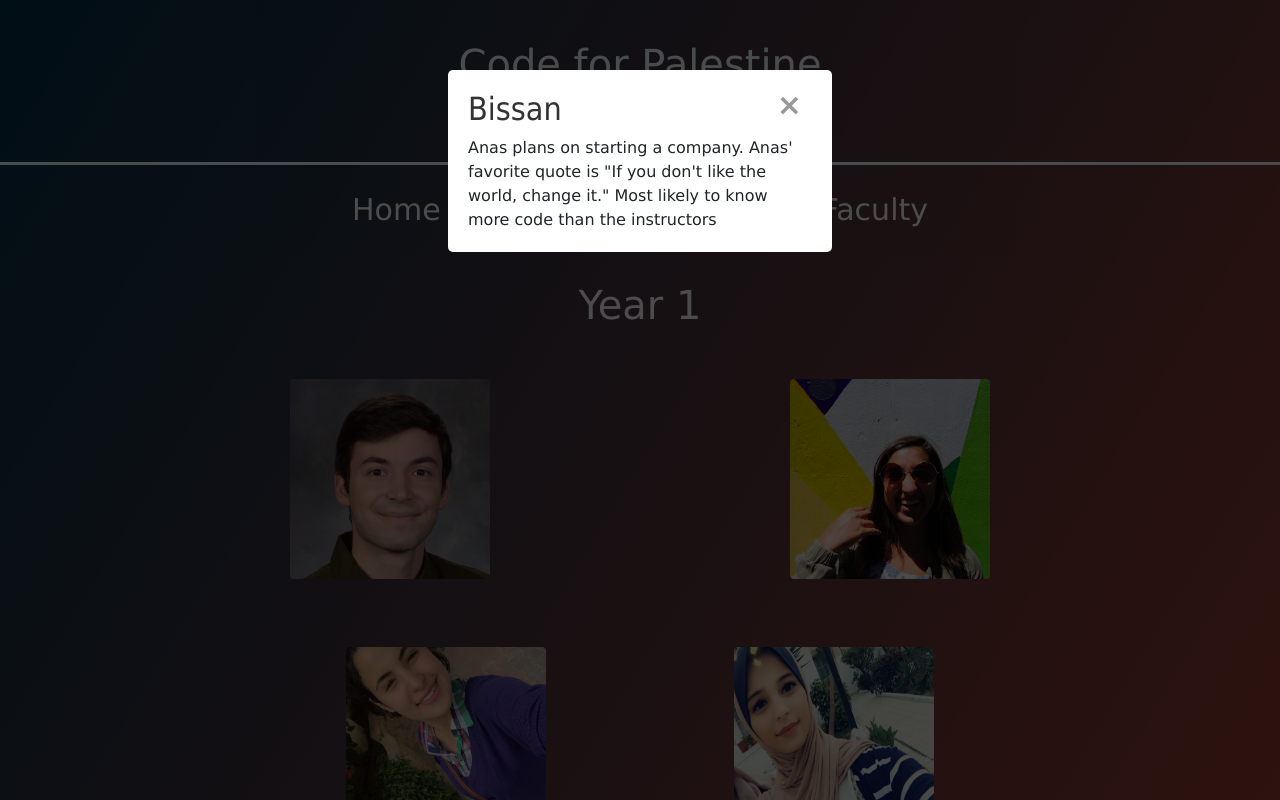
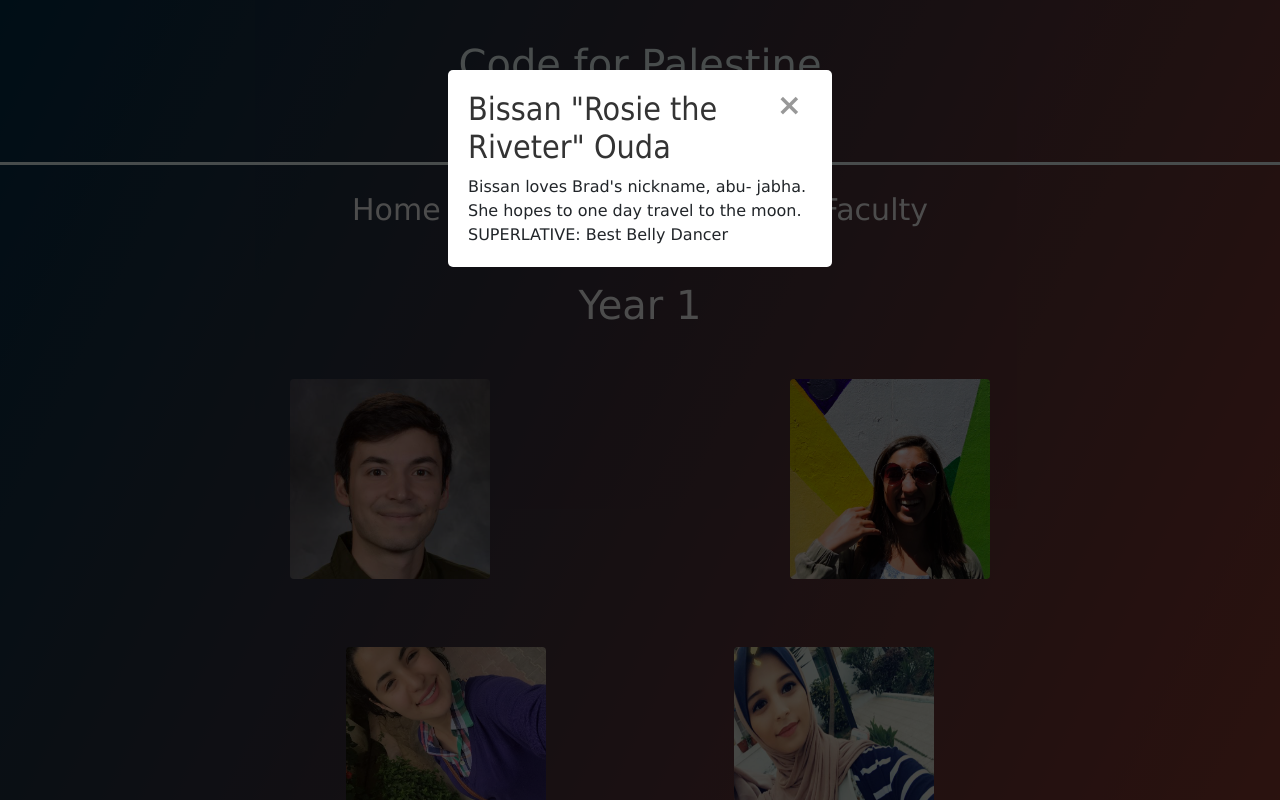
Before and after one commit to HatemSaadallah/CodeforPaletineYearBook2018, a Flask app: page /yearOne in a window 1280 px wide, after a click that opens the changed part. Run offline with Flask 2, Linux system fonts and the light colour scheme; some libraries are stand-ins or nearby versions.

Commit message:
Update y1

```diff
--- a/templates/y1_page.html
+++ b/templates/y1_page.html
@@ -81,7 +81,7 @@
 			</div>
 			<div class="row students-raw">
 				<a class="button" href="#popup12"><img class="pic rounded" src='../static/Images/maram.jpg'></a>
-			<a class="button" href="#popup13"><img class="rounded" src='http://via.placeholder.com/200x250'></a>
+				<a class="button" href="#popup13"><img class="rounded" src="../static/Images/sobhi.png" height="250" width="200"></a>
 				<a class="button" href="#popup14"><img class="rounded" src='http://via.placeholder.com/200x250'></a>
 			</div>
 			<div class="row students-raw">
@@ -90,13 +90,13 @@
 				<a class="button" href="#popup17"><img class="rounded" src='http://via.placeholder.com/200x250'></a>
 			</div>
 			<div class="row students-raw">
-			<a class="button" href="#popup18"><img class="rounded" src='http://via.placeholder.com/200x250'></a>
+				<a class="button" href="#popup18"><img class="rounded" src="../static/Images/farah_a.jpg" height="250" width="200"></a>
 				<a class="button" href="#popup19"><img class="rounded" src='http://via.placeholder.com/200x250'></a>
-			<a class="button" href="#popup20"><img class="rounded" src='http://via.placeholder.com/200x250'></a>
+				<a class="button" href="#popup20"><img class="rounded" src="../static/Images/nour.jpg" height="250" width="200"></a>
 			</div>
 			<div class="row students-raw">
 				<a class="button" href="#popup21"><img class="rounded" src='http://via.placeholder.com/200x250'></a>
-			<a class="button" href="#popup22"><img class="rounded" src='http://via.placeholder.com/200x250'></a>
+				<a class="button" href="#popup11"><img class="rounded" src="../static/Images/may.jpg" height="250" width="200"></a>
 			</div>
 		</div>
 	</div>
@@ -109,8 +109,7 @@
 			<h2>Bora "El Hajj - Bora the Explora" Erden</h2>
 			<a class="close" href="#">&times;</a>
 			<div class="content">
-
-			<img class="rounded" src='../static/Images/bora_inside.jpeg'>
+				Bora's most memorable moment was non-consensually being thrown in the air. His funniest moment was dabka every morning-afternoon-evening. SUPERLATIVE: Camp hearthob
 			</div>
 		</div>
 	</div>
@@ -120,46 +119,45 @@
 			<h2>Lily "Hasha" Randhaw</h2>
 			<a class="close" href="#">&times;</a>
 			<div class="content">
-
+				Lily's most memorable moment was watching the shadow puppet stories. Her most fun moments were eating lunchs with the students. SUPERLATIVE: Most likely to swim in the ocean
 			</div>
 		</div>
 	</div>
 	<div id="popup3" class="overlay">
 		<div class="popup">
-		<h2>Bissan</h2>
+			<h2>Bissan "Rosie the Riveter" Ouda </h2>
 			<a class="close" href="#">&times;</a>
 			<div class="content">
-			Anas plans on starting a company. Anas' favorite quote is "If you don't like the world, change it."
-			Most likely to know more code than the instructors
+				Bissan loves Brad's nickname, abu- jabha. She hopes to one day travel to the  moon. SUPERLATIVE: Best Belly Dancer
 			</div>
 		</div>
 	</div>
 	<div id="popup4" class="overlay">
 		<div class="popup">
-		<h2>Lama</h2>
+			<h2>Lama "Lamoosh" Ghazali </h2>
 			<a class="close" href="#">&times;</a>
 			<div class="content">
-
+				Lama's most memorable moment was when Bakeza tickled khaled. Her favorite filter is the	flower crown. SUPERLATIVE: Most likely to become a famous author
 			</div>
 		</div>
 	</div>
 	<div id="popup5" class="overlay">
 		<div class="popup">
-			<h2>Sufyan "sefo" Serdah</h2>
+			<h2>Sufyan "Sefo" Serdah</h2>
 			<a class="close" href="#">&times;</a>
 			<div class="content">
-
+				In 10 years, Sufyan sees himself as a dentist in a superb college. He hopes to travel to Madrid. SUPERLATIVE: Most Inseparable (With Mohammed Mourtaja)
 			</div>
 		</div>
 	</div>
+
 	<div id="popup6" class="overlay">
 		<div class="popup">
 			<h2>Mohammed "Konan" Mourtaja</h2>
 			<a class="close" href="#">&times;</a>
 			<div class="content">
-				His favorite moment at camp was all the moments with friends and specially with his best friend Hatem. His favorite quote is "The game is always on" - Sherlock Holmes.
-				Most Inseparable (With Sufyan Serdah)
-				<img class="rounded block" style="width: 300px;" src='../static/Images/the_best.jpg'></div>
+				His favorite moment at camp was all the moments with friends and specially with his best friend Hatem. His favorite quote is "The game is always on" - Sherlock Holmes. SUPERLATIVE: Most Inseparable (With Sufyan Serdah)
+			</div>
 		</div>
 	</div>
 	<div id="popup7" class="overlay">
@@ -167,8 +165,7 @@
 			<h2>Dareen "Dareen" Akkila</h2>
 			<a class="close" href="#">&times;</a>
 			<div class="content">
-			Dareen's favorite snapchat filter is the flower crown one. Her favorite quote is "It's not a bad life, it's just a bad day." 💛💫
-			Best Dabka Dancer
+				Dareen's favorite snapchat filter is the flower crown one. Her favorite quote is "It's not a bad life, it's just a bad day." 💛💫 SUPERLATIVE: Best Dabka Dancer
 			</div>
 		</div>
 	</div>
@@ -178,7 +175,7 @@
 			<h2>Farah Shaqoura</h2>
 			<a class="close" href="#">&times;</a>
 			<div class="content">
-
+				MISSING INFO
 			</div>
 		</div>
 	</div>
@@ -188,8 +185,7 @@
 			<h2>Fedaa "Fofo" Alsoufi</h2>
 			<a class="close" href="#">&times;</a>
 			<div class="content">
-			Fedaa thinks the camp as whole was magnificent and it is one of the most unforgettable journeys in her life. She is crazy about travelling, but especially wants to visit Turkey .
-			Most Likely to Give a Ted Talk
+				Fedaa thinks the camp as whole was magnificent and it is one of the most unforgettable journeys in her life. She is crazy about travelling, but especially wants to visit Turkey. SUPERLATIVE: Most Likely to Give a Ted Talk
 			</div>
 		</div>
 	</div>
@@ -200,18 +196,17 @@
 			<h2>Karam "Kemor" Hillis</h2>
 			<a class="close" href="#">&times;</a>
 			<div class="content">
-			Karam's favorite moment was shen bora put the hat on his head and the other students said HAJ BORA! His favorite snapchat filter is the dog filter.
-			Most Instagram Followers
+				Karam's favorite moment was shen bora put the hat on his head and the other students said HAJ BORA! His favorite snapchat filter is the dog filter. SUPERLATIVE: Most Instagram Followers
+			</div>
 		</div>
 	</div>
 
 	<div id="popup11" class="overlay">
 		<div class="popup">
-		<h2>Mai "May the Month" Auda</h2>
+			<h2>May "May the Month" Auda</h2>
 			<a class="close" href="#">&times;</a>
 			<div class="content">
-			Mai hopes to be a businesswoman and company manager. She wants to travel to Turkey.
-			Best Laugh
+				May hopes to be a businesswoman and company manager. She wants to travel to Turkey. SUPERLATIVE: Best Laugh
 			</div>
 		</div>
 	</div>
@@ -220,30 +215,27 @@
 			<h2>Maram Hemo</h2>
 			<a class="close" href="#">&times;</a>
 			<div class="content">
-				Maram hopes to travel to America and Jerusalem.	Her favorite quote is "no pain no gain."
-				Most Chill
+				Maram hopes to travel to America and Jerusalem.	Her favorite quote is "no pain no gain." SUPERLATIVE: Most Chill
 			</div>
 		</div>
 	</div>
 
 	<div id="popup13" class="overlay">
 		<div class="popup">
-			<h2>Sufyan "Sefo" Serdah</h2>
+			<h2>Sobhi Al Ferani</h2>
 			<a class="close" href="#">&times;</a>
 			<div class="content">
-				In 10 years, Sufyan sees himself as a dentist in a superb college. He hopes to travel to Madrid.
-				Most Inseparable (With Mohammed Mourtaja)
+				Sobhi's favorite moments are learning at school and at camp. He loves helping other people by her work. SUPERLATIVE:
 			</div>
 		</div>
 	</div>
 
 	<div id="popup14" class="overlay">
 		<div class="popup">
-			<h2>Sufyan "Sefo" Serdah</h2>
+			<h2>Aya "Ayoush" Wadi</h2>
 			<a class="close" href="#">&times;</a>
 			<div class="content">
-				In 10 years, Sufyan sees himself as a dentist in a superb college. He hopes to travel to Madrid.
-				Most Inseparable (With Mohammed Mourtaja)
+				Aya's most memorable memnt was when she first visited Jerusalem. Her funniest moment was when she was looking for her glasses and found out that she was wearing them. SUPERLATIVE:
 			</div>
 		</div>
 	</div>
@@ -252,8 +244,7 @@
 			<h2>Zaina "Kawthar" AbuShaban</h2>
 			<a class="close" href="#">&times;</a>
 			<div class="content">
-			Zaina liked making the shadow puppet presentation. Her favorite quote is "Shoot for the moon if you miss you'll land among the stars"... jk her fav quote is Cash me ousside how bout dat.
-			Fastest Talker
+				Zaina liked making the shadow puppet presentation. Her favorite quote is "Shoot for the moon if you miss you'll land among the stars"... jk her fav quote is Cash me ousside how bout dat." SUPERLATIVE: Fastest Talker
 			</div>
 		</div>
 	</div>
@@ -262,11 +253,60 @@
 			<h2>Zayan "Zezo" Alaraishy</h2>
 			<a class="close" href="#">&times;</a>
 			<div class="content">
-			Zayan's favorite snapchat filter is the flower filter. Zayan wants to be a programmer at Google.
+				Zayan's favorite snapchat filter is the flower filter. Zayan wants to be a programmer at Google. SUPERLATIVE:
 			</div>
 		</div>
 	</div>
 
+	<div id="popup17" class="overlay">
+		<div class="popup">
+			<h2>Anas Mattar</h2>
+			<a class="close" href="#">&times;</a>
+			<div class="content">
+				Anas plans on starting a company. Anas' favorite quote is "If you don't like the world, change it." SUPERLATIVE: Most likely to know more code than the instructors
+			</div>
+		</div>
+	</div>
+
+	<div id="popup18" class="overlay">
+		<div class="popup">
+			<h2>Farah "Rock" Aburokba</h2>
+			<a class="close" href="#">&times;</a>
+			<div class="content">
+				Farah's most memorable momemnt is dancing dabkha with her friends. Her favorite quote is "Smiling is the solution for everything”- Erik Van. SUPERLATIVE:
+			</div>
+		</div>
+	</div>
+
+	<div id="popup19" class="overlay">
+		<div class="popup">
+			<h2>MISSING </h2>
+			<a class="close" href="#">&times;</a>
+			<div class="content">
+				MISSING INFO
+			</div>
+		</div>
+	</div>
+
+	<div id="popup20" class="overlay">
+		<div class="popup">
+			<h2>Nour Mohammed</h2>
+			<a class="close" href="#">&times;</a>
+			<div class="content">
+				MISSING INFO
+			</div>
+		</div>
+	</div>
+
+	<div id="popup21" class="overlay">
+		<div class="popup">
+			<h2>MISSING</h2>
+			<a class="close" href="#">&times;</a>
+			<div class="content">
+				MISSING INFO
+			</div>
+		</div>
+	</div>
 </body>
 </html>
 {% endblock %}
```
Also changed, not shown: templates/y2_page.html (+13 -13 lines), static/Images/farah_a.jpg (added), static/Images/may.jpg (added), static/Images/nour.jpg (added), static/Images/sobhi.png, templates/faculty.html (indentation only), templates/y3_page.html (indentation only). Lines whose indentation alone changed are shown as unchanged.
